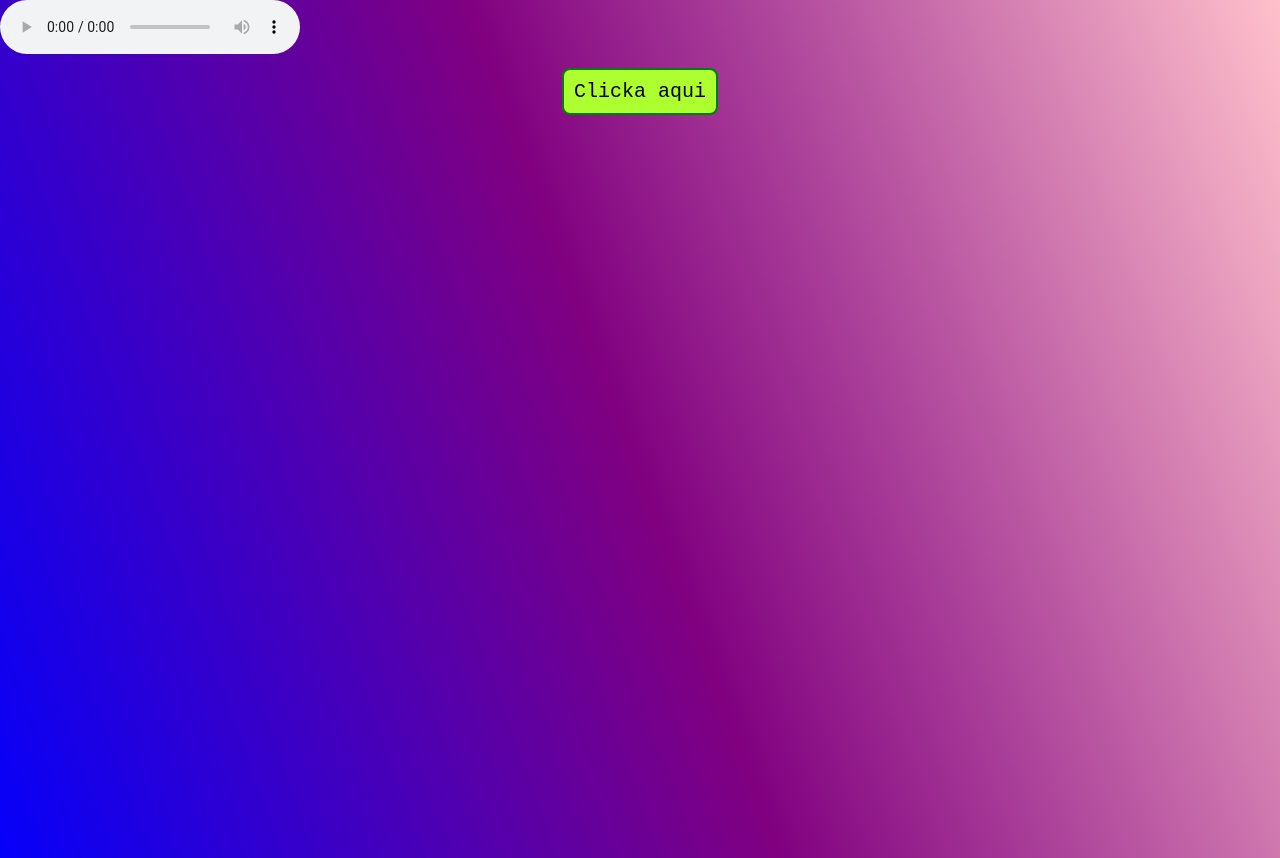
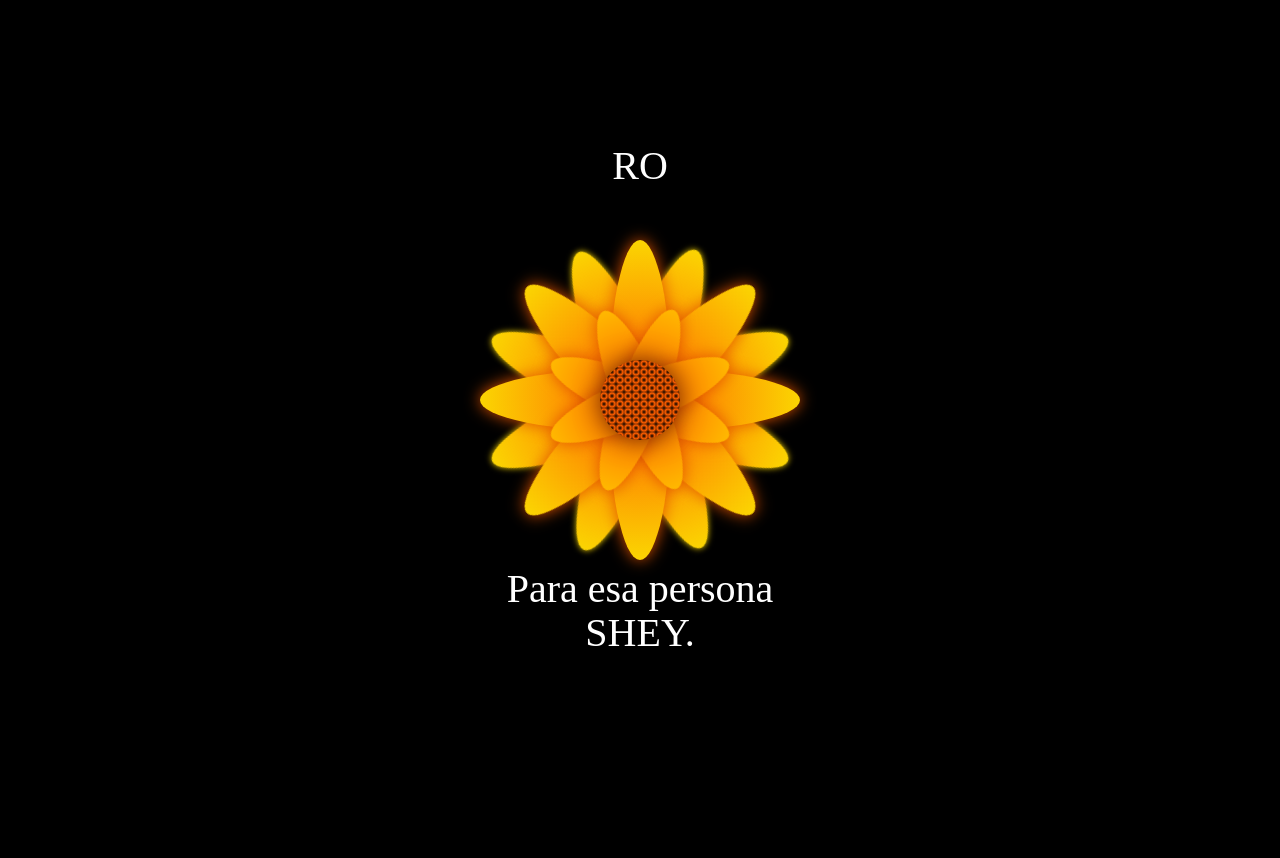
Before and after one commit to roo231/nuevo, a plain HTML site: page index.html in a window 1280 px wide. Shown: the top 858 px of the page. After the commit the page ends 800 px from the top, so only its background shows below. Drawn offline with Linux system fonts and the light colour scheme; a web font is replaced by a local one.

Commit message:
Add files via upload

```diff
--- a/index.html
+++ b/index.html
@@ -1,58 +1,47 @@
 <!DOCTYPE html>
 <html lang="es">
+<!-- Síguenos en todas las redes como: -->
+<!-- Faster Academy-->
+<!-- Código: Daniel Arteaga de Faster Academy-->
 <head>
     <meta charset="UTF-8">
+    <meta http-equiv="X-UA-Compatible" content="IE=edge">
     <meta name="viewport" content="width=device-width, initial-scale=1.0">
-    <title> Flores Amarillas &lt;3</title>
-    <link rel="stylesheet" href="Css/style.css">
-    <link rel="preconnect" href="https://fonts.googleapis.com">
-    <link rel="preconnect" href="https://fonts.gstatic.com" crossorigin>
-    <link href="https://fonts.googleapis.com/css2?family=Inclusive+Sans:ital@1&display=swap" rel="stylesheet">
-    <!--
-        Codigo By: MartL7
-    -->
-</head>
-<body>
-	<audio controls >
-        <source src="rola.mp3" type="audio/mpeg">
-
-    </audio>
-	<script src="script.js"></script>
+    <link rel="Stylesheet" href="style.css">
+    <title>Flower</title>
 </head>
 <body>
 
-    <div class="Contenedor-Binicio">
-        <button class="Button" id="BVer"> Clicka aqui </button>
+<div class="flower">
+    <div class="text-above">RO</div>
+    <div class="mid">
     </div>
-
-    <div class="Con-Emergente">
-        <div id="resultado" class="cua">
-            <p id="res">
-                Hola, antes de iniciar, quiero recordarte que eres
-                muy especial para mí y gracias por todo😻. &lt;3
-            </p>
-            <button id="BotonCerrar" class="Button">Cerrar</button>
-        </div>
+    <div class="Petal1 p1">
     </div>
-
-    <div class="Con-2">
-        <h1 id="Titulo"> Elije una Opcion </h1>
-        <div class="Con">
-            <button class="Button" id="B1"> 1 Flor😳 </button>
-            <button class="Button" id="B12"> 12 Flores😍 :) </button>
-        </div>
+    <div class="Petal1 p2">
     </div>
-
-    <main class="Contenedor">
-        <canvas id="Flor" class="Flor" width="800" height="600"></canvas>
-
-        <div class="Texto">
-            <h2 id="Text">Para la mas Linda del Mundo.</h2>
-        </div>
-
-    </main>
-
-    <script src="Js/app.js"></script>
-    <script src="Js/Dis.js"></script>
+    <div class="Petal1 p3">
+    </div>
+    <div class="Petal1 p4">
+    </div>
+    <div class="Petal2 p1">
+    </div>
+    <div class="Petal2 p2">
+    </div>
+    <div class="Petal2 p3">
+    </div>
+    <div class="Petal2 p4">
+    </div>
+    <div class="Petal3 p1">
+    </div>
+    <div class="Petal3 p2">
+    </div>
+    <div class="Petal3 p3">
+    </div>
+    <div class="Petal3 p4">
+    </div>
+    <div class="text-below">Para esa persona SHEY. </div>
+  </div>
 </body>
 </html>
+<!-- Código: Daniel Arteaga de Faster Academy-->
--- /dev/null
+++ b/style.css
@@ -0,0 +1,158 @@
+/*Síguenos en todas las redes como:*/
+/*Faster Academy*/
+/*Código: Daniel Arteaga de Faster Academy*/
+body {
+  background-color: #000;
+  margin: 0;
+  padding: 0;
+  height: 100vh; /* Asegura que el cuerpo ocupe toda la altura de la ventana */
+  display: flex;
+  align-items: center; /* Centra verticalmente los elementos en el cuerpo */
+  justify-content: center; /* Centra horizontalmente los elementos en el cuerpo */
+}
+.flower {
+  height: 200px;
+  width: 200px;
+  margin: 20px auto;
+
+  display: flex;
+  align-items: center;
+  justify-content: center;
+
+  position: relative;
+  background-color: #000; /* Fondo negro para toda la página */
+
+  /* Agrega una animación de pulsación */
+  animation: pulsate 2s infinite;
+}
+/*Síguenos en todas las redes como:*/
+/*Faster Academy*/
+/*Código: Daniel Arteaga de Faster Academy*/
+.text-above,
+.text-below {
+    position: absolute;
+    text-align: center;
+    color: #fff; /* Color del texto */
+    font-size: 25px; /* Tamaño del texto */
+}
+
+.text-above {
+    top: -60px; /* Ajusta la posición vertical del texto arriba de la flor */
+}
+
+.text-below {
+    bottom: -60px; /* Ajusta la posición vertical del texto debajo de la flor */
+}
+@keyframes pulsate {
+  0% {
+      transform: scale(1.5);
+  }
+  50% {
+      transform: scale(1.6);
+  }
+  100% {
+      transform: scale(1.5);
+  }
+}
+  .mid {
+    width: 50px;
+    height: 50px;
+    border-radius: 50%;
+
+    background: radial-gradient(circle, #000, #ff5e00, #000);
+
+    z-index: 4;
+
+    background-size: 5px 5px;
+
+    filter: drop-shadow(0 0 8px #682600);
+  }
+/*Síguenos en todas las redes como:*/
+/*Faster Academy*/
+/*Código: Daniel Arteaga de Faster Academy*/
+  .Petal1 {
+    position: absolute;
+    left: 40px;
+    z-index: 3;
+
+    width: 120px;
+    height: 30px;
+    border-radius: 50%;
+
+    background: radial-gradient(circle, #ff5e00, #ffbb00);
+
+    filter: drop-shadow(0 0 5px #e05200);
+  }
+
+  .Petal1.p1 {
+    transform: rotate(22.5deg);
+  }
+  .Petal1.p2 {
+    transform: rotate(67.5deg);
+  }
+  .Petal1.p3 {
+    transform: rotate(110.5deg);
+  }
+  .Petal1.p4 {
+    transform: rotate(157.5deg);
+  }
+
+  .Petal2 {
+    position: absolute;
+    left: 0;
+    z-index: 2;
+
+    width: 200px;
+    height: 40px;
+    border-radius: 50%;
+
+    background: radial-gradient(circle, #ff5e00, #fbd702);
+
+    filter: drop-shadow(0 0 5px #e05200);
+  }
+
+  .Petal2.p1 {
+  }
+
+  .Petal2.p2 {
+    transform: rotate(90deg);
+  }
+  .Petal2.p3 {
+    transform: rotate(45deg);
+  }
+
+  .Petal2.p4 {
+    transform: rotate(135deg);
+  }
+
+  .Petal3 {
+    position: absolute;
+    left: 0px;
+    z-index: 1;
+
+    width: 200px;
+    height: 40px;
+    border-radius: 50%;
+
+    background: radial-gradient(circle, #ff5e00, #fbd702);
+
+    filter: drop-shadow(0 0 2px #fbd702);
+  }
+/*Síguenos en todas las redes como:*/
+/*Faster Academy*/
+/*Código: Daniel Arteaga de Faster Academy*/
+  .Petal3.p1 {
+    transform: rotate(22.5deg);
+  }
+  .Petal3.p2 {
+    transform: rotate(67.5deg);
+  }
+  .Petal3.p3 {
+    transform: rotate(110.5deg);
+  }
+  .Petal3.p4 {
+    transform: rotate(157.5deg);
+  }
+/*Síguenos en todas las redes como:*/
+/*Faster Academy*/
+/*Código: Daniel Arteaga de Faster Academy*/
```
